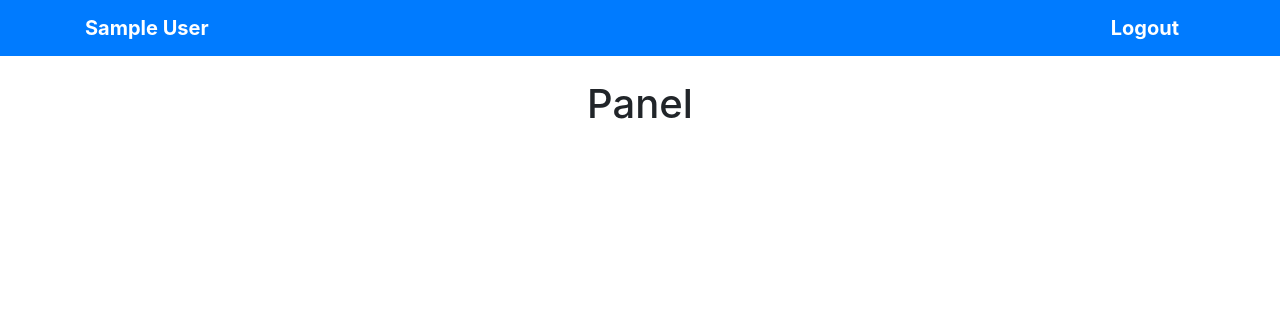
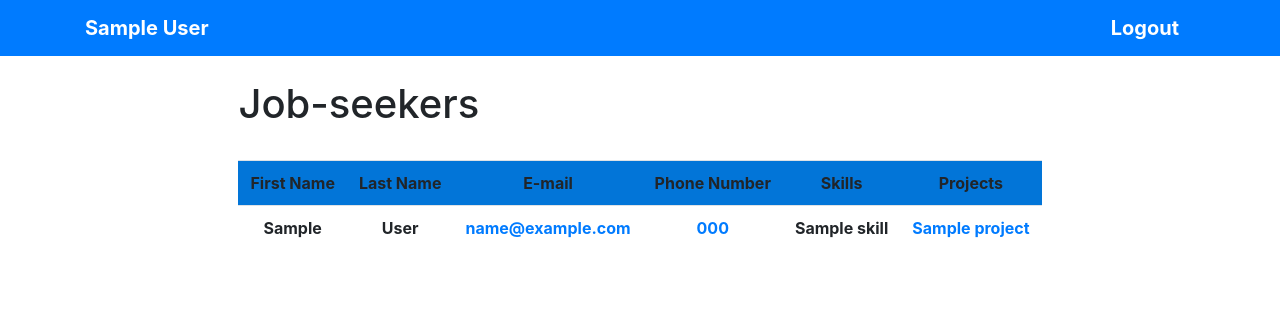
Before and after one commit to EngRobot33/CVMayker, a Django app: page /panel/ in a window 1280 px wide. Shown: the top 316 px of the page. Run offline with Django 3.2, Linux system fonts and the light colour scheme; a user stored in the database is signed in; tables that the repository leaves empty hold one stand-in row (values such as "Sample post"); lists and menus that the app fills with data are empty; some libraries are stand-ins or nearby versions.

Commit message:
Complete HR panel (Show job-seekers info)

```diff
--- a/account/models.py
+++ b/account/models.py
@@ -45,6 +45,7 @@ class Skill(models.Model):
 
 class Project(models.Model):
     title = models.CharField(max_length=64, verbose_name=_('name'), unique=True)
+    link = models.URLField(verbose_name=_('link'), default='')
 
     def __str__(self):
         return f'{self.title}'
--- a/account/views.py
+++ b/account/views.py
@@ -4,7 +4,8 @@ from django.contrib.auth import login as auth_login
 from django.contrib.auth import logout as auth_logout
 from django.shortcuts import render, redirect
 
-from .forms import LoginForm
+from .forms import *
+from .models import *
 
 
 def index(request):
@@ -13,7 +14,8 @@ def index(request):
 
 @login_required
 def panel(request):
-    return render(request, 'cvmaker/panel.html')
+    jobseekers = JobSeeker.objects.all()
+    return render(request, 'cvmaker/panel.html', {'jobseekers': jobseekers})
 
 
 def login(request):
--- a/templates/cvmaker/panel.html
+++ b/templates/cvmaker/panel.html
@@ -3,5 +3,34 @@
 {% block title %} | HR Panel{% endblock %}
 
 {% block content %}
-    <h1>Panel</h1>
+    <h1>Job-seekers</h1>
+    <br>
+    <table style="text-align: center" class="table">
+    {% if jobseekers %}
+        <tr style="background-color: #0275d8">
+            <th>First Name</th>
+            <th>Last Name</th>
+            <th>E-mail</th>
+            <th>Phone Number</th>
+            <th>Skills</th>
+            <th>Projects</th>
+        </tr>
+        {% for js in jobseekers %}
+            <tr>
+                <th>{{ js.first_name }}</th>
+                <th>{{ js.last_name }}</th>
+                <th><a href="mailto:{{ js.email }}">{{ js.email }}</a></th>
+                <th><a href="tel:{{ js.phone_number }}">{{ js.phone_number }}</a></th>
+                <th>
+                    {% for skill in js.skills.all %}
+                        {{ skill.title }}
+                    {% endfor %}
+                </th>
+                <th><a href="{{ js.project.link }}">{{ js.project }}</a></th>
+            </tr>
+        {% endfor %}
+    </table>
+    {% else %}
+        <h3>There is no job-seeker yet!</h3>
+    {% endif %}
 {% endblock %}
```
Also changed, not shown: account/migrations/0002_project_link.py.
